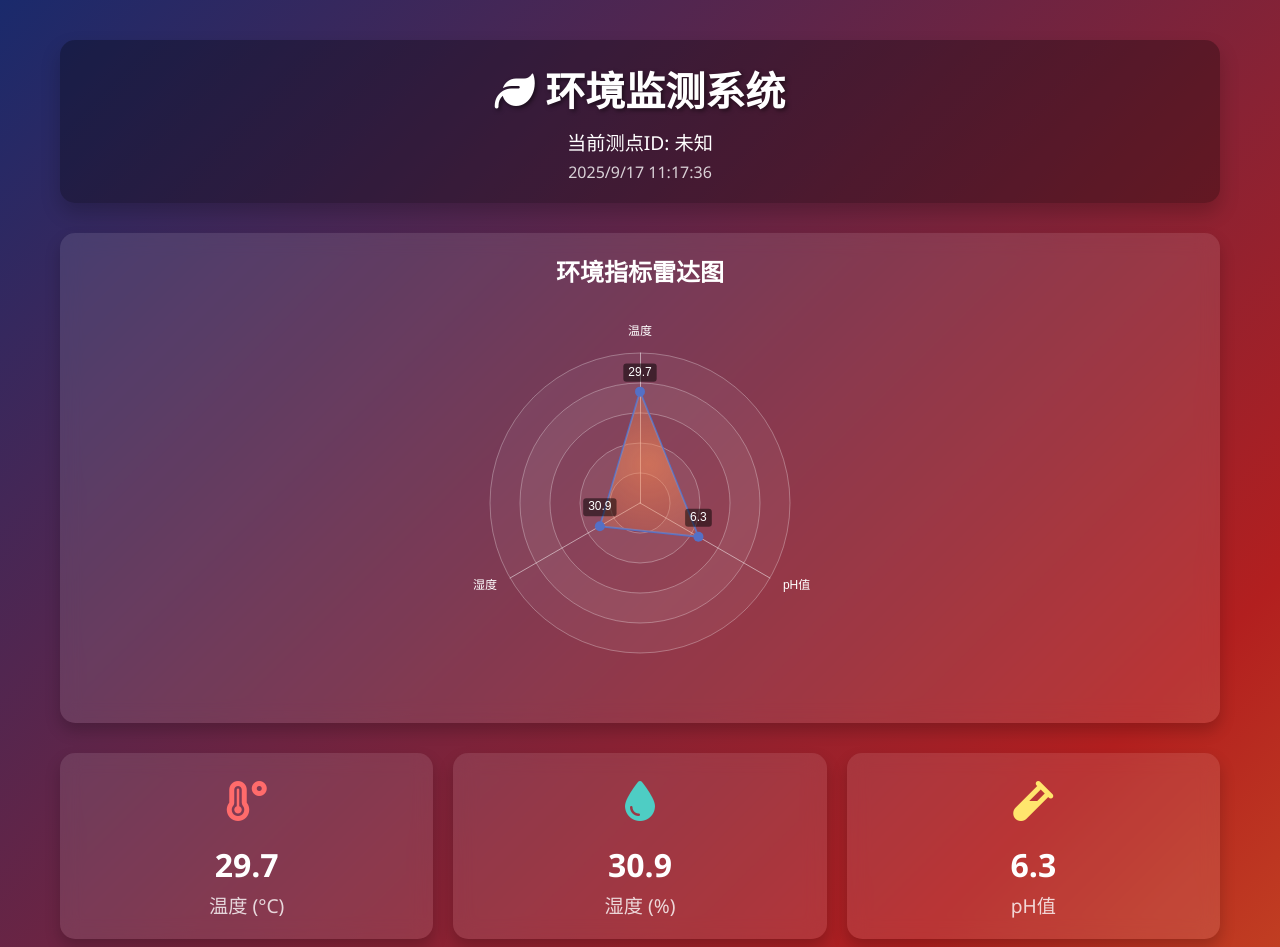
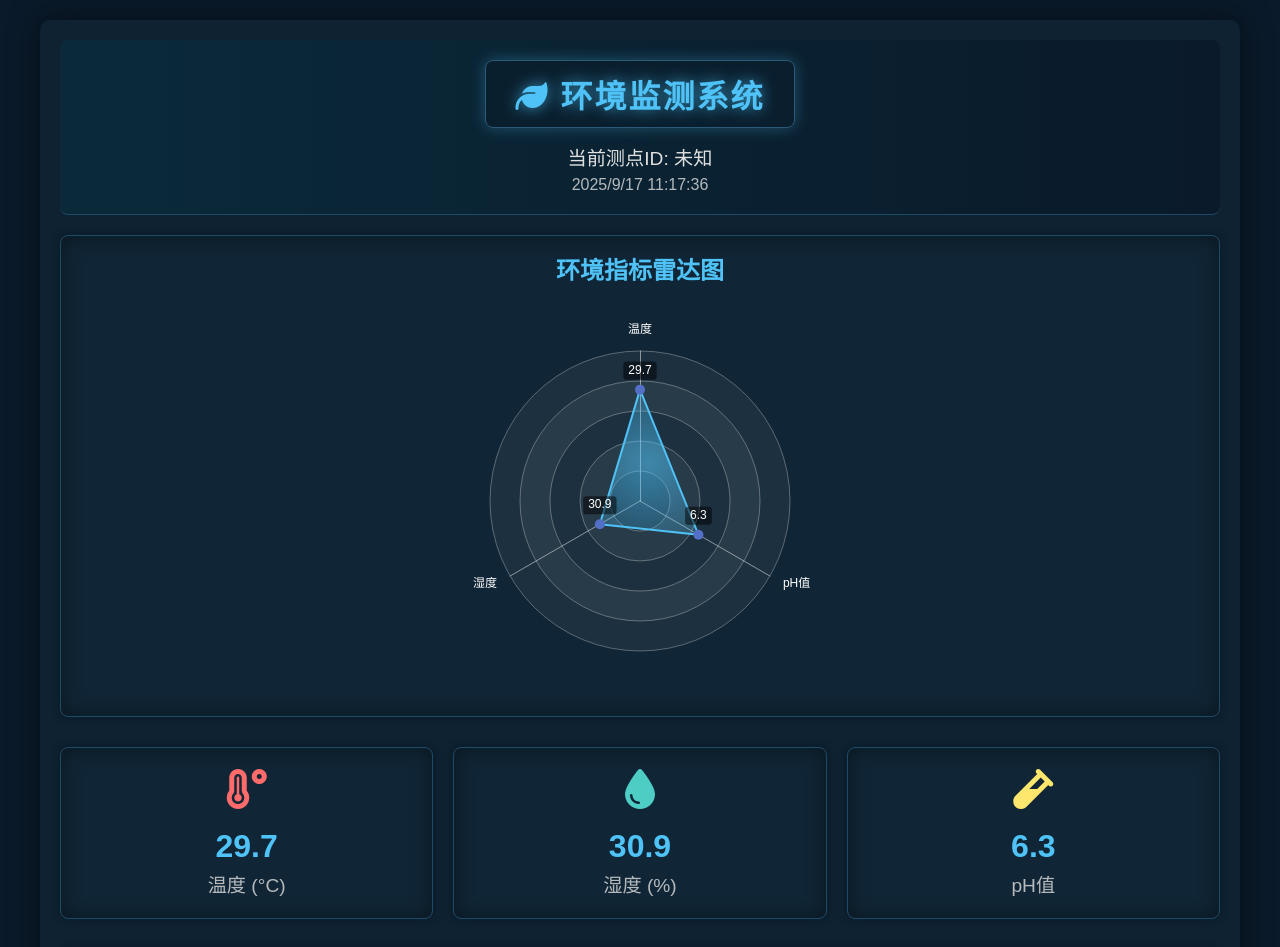
Before and after one commit to LAILI-civil/Substation_Grounding_grid_sys, a plain HTML site: page environment_monitoring.html in a window 1280 px wide. Shown: the top 947 px of the page. Drawn offline with nearby package versions, Linux system fonts and the light colour scheme.

Commit message:
Update environment_monitoring.html

```diff
--- a/environment_monitoring.html
+++ b/environment_monitoring.html
@@ -11,40 +11,55 @@
             margin: 0;
             padding: 0;
             box-sizing: border-box;
-            font-family: 'Segoe UI', Tahoma, Geneva, Verdana, sans-serif;
+            font-family: 'Microsoft YaHei', Arial, sans-serif;
         }
 
         body {
-            background: linear-gradient(135deg, #1a2a6c, #b21f1f, #fdbb2d);
-            color: #fff;
+            background-color: #0a1a2a;
+            color: #e0e0e0;
             min-height: 100vh;
             padding: 20px;
+            overflow-x: hidden;
         }
 
         .container {
             max-width: 1200px;
             margin: 0 auto;
+            display: flex;
+            flex-direction: column;
+            background: rgba(16, 37, 53, 0.8);
+            border-radius: 10px;
+            box-shadow: 0 0 30px rgba(0, 0, 0, 0.5);
+            overflow: hidden;
             padding: 20px;
         }
 
         header {
+            background: linear-gradient(to right, #0a2a3a, #0a1a2a);
+            padding: 20px;
+            border-bottom: 1px solid #1e4a6a;
             text-align: center;
-            margin-bottom: 30px;
-            padding: 20px;
-            background: rgba(0, 0, 0, 0.3);
-            border-radius: 15px;
-            box-shadow: 0 10px 20px rgba(0, 0, 0, 0.2);
+            border-radius: 8px;
+            margin-bottom: 20px;
         }
 
         h1 {
-            font-size: 2.5rem;
-            margin-bottom: 10px;
-            text-shadow: 2px 2px 4px rgba(0, 0, 0, 0.5);
+            font-size: 32px;
+            color: #4fc3f7;
+            text-shadow: 0 0 15px rgba(79, 195, 247, 0.7);
+            letter-spacing: 2px;
+            margin: 0;
+            padding: 10px 30px;
+            display: inline-block;
+            border: 1px solid #2e5a7a;
+            border-radius: 8px;
+            background: rgba(10, 30, 45, 0.8);
+            box-shadow: 0 0 15px rgba(79, 195, 247, 0.3);
         }
 
         .point-info {
             font-size: 1.2rem;
-            margin-bottom: 5px;
+            margin: 15px 0 5px;
         }
 
         .current-time {
@@ -62,17 +77,18 @@
         .chart-container {
             flex: 1;
             min-width: 300px;
-            background: rgba(255, 255, 255, 0.1);
-            backdrop-filter: blur(10px);
-            border-radius: 15px;
-            padding: 20px;
-            box-shadow: 0 8px 16px rgba(0, 0, 0, 0.2);
+            background: #102535;
+            border: 1px solid #1e4a6a;
+            border-radius: 8px;
+            padding: 15px;
+            box-shadow: inset 0 0 20px rgba(0, 0, 0, 0.4), 0 0 10px rgba(0, 0, 0, 0.3);
         }
 
         .chart-title {
             text-align: center;
             margin-bottom: 15px;
             font-size: 1.5rem;
+            color: #4fc3f7;
         }
 
         #radarChart {
@@ -90,12 +106,12 @@
         .stat-card {
             flex: 1;
             min-width: 200px;
-            background: rgba(255, 255, 255, 0.1);
-            backdrop-filter: blur(10px);
-            border-radius: 15px;
+            background: #102535;
+            border: 1px solid #1e4a6a;
+            border-radius: 8px;
             padding: 20px;
             text-align: center;
-            box-shadow: 0 8px 16px rgba(0, 0, 0, 0.2);
+            box-shadow: inset 0 0 20px rgba(0, 0, 0, 0.4), 0 0 10px rgba(0, 0, 0, 0.3);
         }
 
         .stat-icon {
@@ -119,6 +135,7 @@
             font-size: 2rem;
             font-weight: bold;
             margin-bottom: 5px;
+            color: #4fc3f7;
         }
 
         .stat-label {
@@ -128,12 +145,13 @@
 
         .data-table {
             width: 100%;
-            background: rgba(255, 255, 255, 0.1);
-            backdrop-filter: blur(10px);
-            border-radius: 15px;
+            background: #102535;
+            border: 1px solid #1e4a6a;
+            border-radius: 8px;
             padding: 20px;
-            box-shadow: 0 8px 16px rgba(0, 0, 0, 0.2);
+            box-shadow: inset 0 0 20px rgba(0, 0, 0, 0.4), 0 0 10px rgba(0, 0, 0, 0.3);
             overflow-x: auto;
+            margin-bottom: 20px;
         }
 
         table {
@@ -150,53 +168,45 @@
         th {
             background-color: rgba(0, 0, 0, 0.2);
             font-weight: 600;
+            color: #4fc3f7;
         }
 
         tr:hover {
             background-color: rgba(255, 255, 255, 0.05);
         }
 
-        /* 新增按钮样式 */
+        /* 按钮样式 */
         .button-container {
             display: flex;
             justify-content: center;
             gap: 20px;
-            margin-top: 30px;
+            margin-top: 10px;
             margin-bottom: 20px;
         }
 
         .nav-button {
             display: inline-block;
             padding: 12px 25px;
-            background: rgba(255, 255, 255, 0.15);
-            backdrop-filter: blur(10px);
-            border: 1px solid rgba(255, 255, 255, 0.2);
+            background: rgba(16, 37, 53, 0.8);
+            border: 1px solid #2e5a7a;
             border-radius: 8px;
-            color: #fff;
+            color: #4fc3f7;
             font-size: 1rem;
             font-weight: 600;
             text-decoration: none;
             cursor: pointer;
             transition: all 0.3s ease;
-            box-shadow: 0 4px 8px rgba(0, 0, 0, 0.2);
+            box-shadow: 0 0 10px rgba(79, 195, 247, 0.3);
         }
 
         .nav-button:hover {
-            background: rgba(255, 255, 255, 0.25);
+            background: rgba(30, 70, 100, 0.8);
             transform: translateY(-2px);
-            box-shadow: 0 6px 12px rgba(0, 0, 0, 0.3);
+            box-shadow: 0 0 15px rgba(79, 195, 247, 0.5);
         }
 
         .nav-button:active {
             transform: translateY(0);
-        }
-
-        .analysis-btn {
-            background: linear-gradient(45deg, #1a2a6c, #b21f1f);
-        }
-
-        .back-btn {
-            background: linear-gradient(45deg, #4ecdc4, #1a2a6c);
         }
 
         footer {
@@ -205,6 +215,7 @@
             padding: 20px;
             opacity: 0.7;
             font-size: 0.9rem;
+            border-top: 1px solid #1e4a6a;
         }
 
         @media (max-width: 768px) {
@@ -286,12 +297,12 @@
             </table>
         </div>
 
-        <!-- 新增按钮容器 -->
+        <!-- 按钮容器 -->
         <div class="button-container">
-            <a href="https://laili-civil.github.io/Substation_Grounding_grid_sys/monitoring_analysis.html" class="nav-button analysis-btn">
+            <a href="https://laili-civil.github.io/Substation_Grounding_grid_sys/monitoring_analysis.html" class="nav-button">
                 <i class="fas fa-chart-line"></i> 监测数据分析
             </a>
-            <a href="https://laili-civil.github.io/Substation_Grounding_grid_sys/index.html" class="nav-button back-btn">
+            <a href="https://laili-civil.github.io/Substation_Grounding_grid_sys/index.html" class="nav-button">
                 <i class="fas fa-arrow-left"></i> 返回上级
             </a>
         </div>
@@ -461,12 +472,13 @@
                         symbol: 'circle',
                         symbolSize: 10,
                         lineStyle: {
-                            width: 2
+                            width: 2,
+                            color: '#4fc3f7'
                         },
                         areaStyle: {
                             color: new echarts.graphic.RadialGradient(0.5, 0.5, 1, [
-                                { color: 'rgba(255, 141, 84, 0.8)', offset: 0 },
-                                { color: 'rgba(255, 141, 84, 0.2)', offset: 1 }
+                                { color: 'rgba(79, 195, 247, 0.8)', offset: 0 },
+                                { color: 'rgba(79, 195, 247, 0.2)', offset: 1 }
                             ])
                         },
                         // 添加数据标签显示
```
